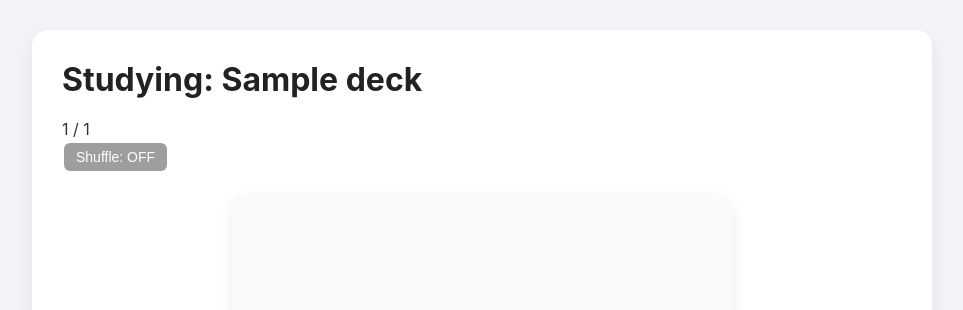
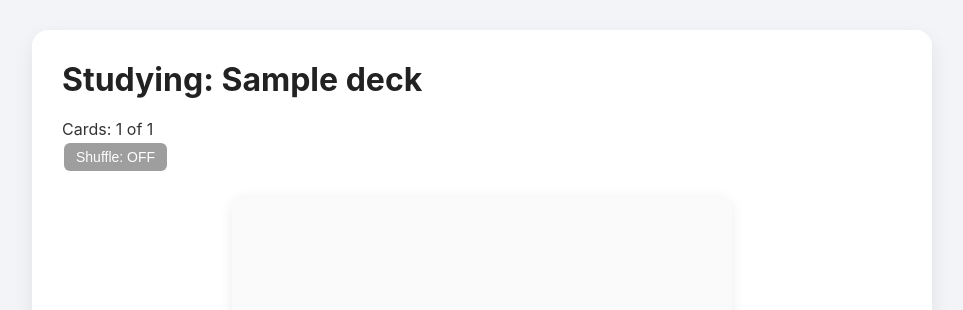
Before and after one commit to vqnessa/CS562-Term-Project, a Flask app: page /deck/1/study in a window 1280 px wide. Shown: the top 310 px of the page, without its empty margins (158-1121 px from the left). Run offline with Flask 3, Linux system fonts and the light colour scheme; tables that the repository leaves empty hold one stand-in row (values such as "Sample post").

Commit message:
Polishing UI aesthetics

```diff
--- a/templates/homepage.html
+++ b/templates/homepage.html
@@ -14,6 +14,10 @@
             <form action="{{ url_for('delete_deck', deck_id=deck.id) }}" method="post" style="display:inline;">
                 <button type="submit">Delete</button>
             </form>
+            <span>
+                {{ deck.cards|length }}
+                {{ 'cards' if deck.cards|length != 1 else 'card' }}
+            </span>
         </li>
         {% else %}
         <li>No decks yet.</li>
--- a/templates/study.html
+++ b/templates/study.html
@@ -3,7 +3,7 @@
 {% block content %}
 <body>
     <h1>Studying: {{ deck.name }}</h1>
-    <p>{{ current_index + 1 }} / {{ total }}</p>
+    <p>Cards: {{ current_index + 1 }} of {{ total }}</p>
 
     <div>
         {% if shuffle_enabled %}
```
